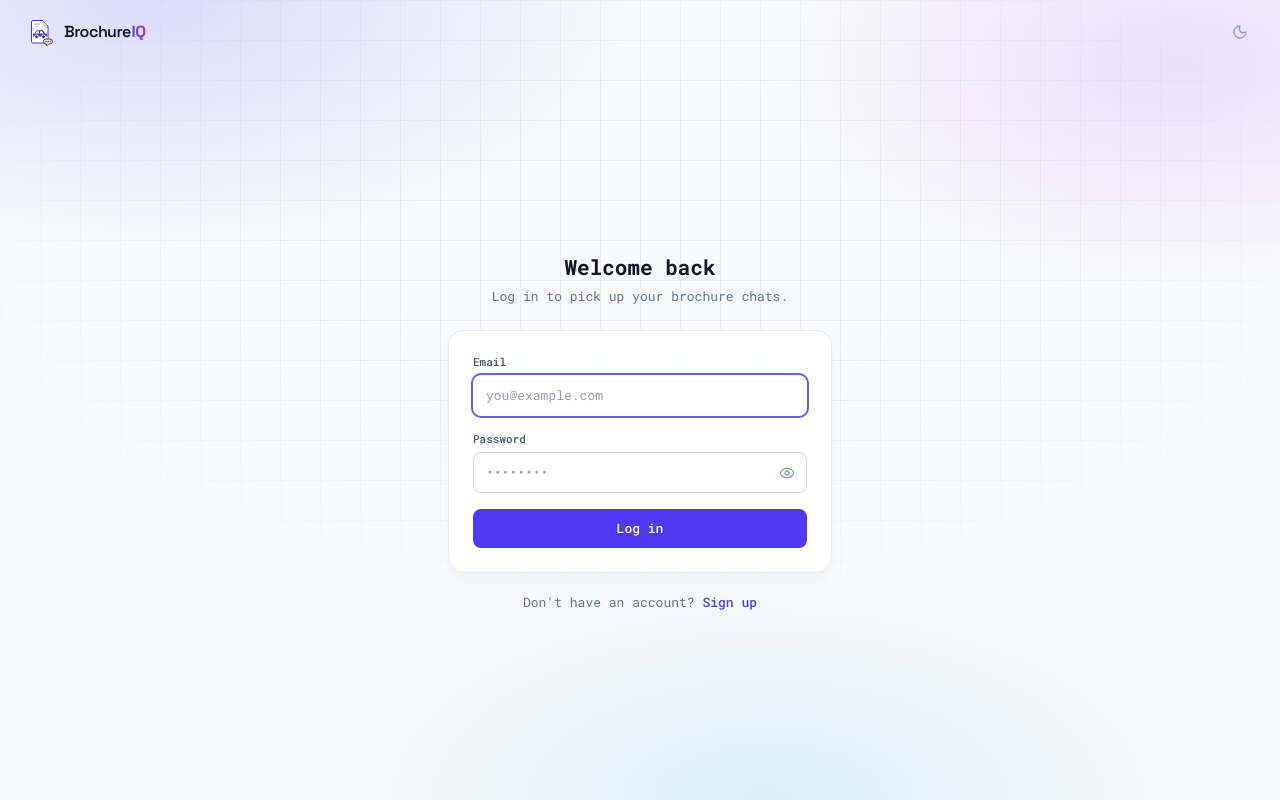
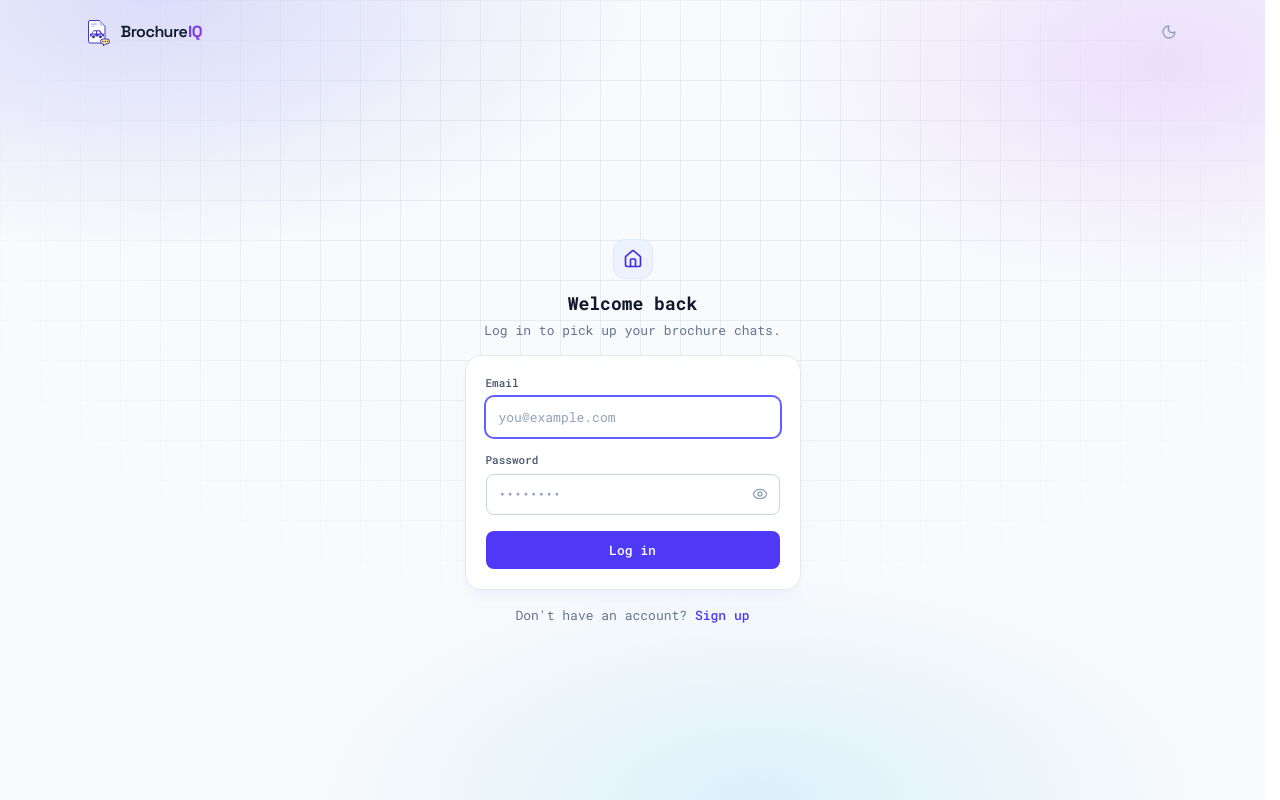
Before and after one commit to Rohan-Kegade/auto-brochure-rag, a React (Vite) app in the folder frontend/: page /login in a window 1280 px wide. Built offline with nearby package versions, Linux system fonts and the light colour scheme; no server answers.

Commit message:
feat(auth): add a home button and tighten the auth layout

```diff
--- a/frontend/src/components/auth/AuthLayout.jsx
+++ b/frontend/src/components/auth/AuthLayout.jsx
@@ -1,4 +1,5 @@
 import { Link } from "react-router-dom";
+import { House } from "lucide-react";
 import { Logo } from "../common/Logo";
 import { Wordmark } from "../common/Wordmark";
 import { PageBackdrop } from "../common/PageBackdrop";
@@ -11,24 +12,34 @@ export function AuthLayout({ title, subtitle, footer, children }) {
   return (
     <div className="relative isolate min-h-screen flex flex-col bg-slate-50 text-slate-800">
       <PageBackdrop />
-      <header className="h-16 px-4 sm:px-6 flex items-center justify-between">
-        <Link to="/" className="flex items-center gap-2 font-bold text-slate-900">
-          <Logo className="w-8 h-8" />
-          <Wordmark />
-        </Link>
-        <ThemeToggle theme={theme} onToggle={toggleTheme} />
+      <header>
+        <div className="max-w-6xl mx-auto h-16 px-4 sm:px-6 flex items-center justify-between gap-4">
+          <Link to="/" className="flex items-center gap-2 font-bold text-slate-900">
+            <Logo className="w-8 h-8" />
+            <Wordmark className="hidden min-[400px]:inline" />
+          </Link>
+          <ThemeToggle theme={theme} onToggle={toggleTheme} />
+        </div>
       </header>
 
       <main className="flex-1 flex px-4 py-10">
-        <div className="m-auto w-full max-w-sm animate-[popIn_0.2s_ease-out]">
-          <div className="text-center mb-6">
-            <h1 className="text-2xl font-bold text-slate-900">{title}</h1>
-            <p className="mt-1.5 text-sm text-slate-500">{subtitle}</p>
+        <div className="m-auto w-full max-w-[21rem] animate-[popIn_0.2s_ease-out]">
+          <div className="text-center mb-4">
+            <Link
+              to="/"
+              title="Back to home"
+              aria-label="Back to home"
+              className="inline-flex w-10 h-10 mb-3 items-center justify-center bg-indigo-50 text-indigo-700 border border-indigo-100 rounded-xl hover:bg-indigo-100 transition-colors focus:outline-none focus-visible:ring-2 focus-visible:ring-indigo-500"
+            >
+              <House className="w-5 h-5" />
+            </Link>
+            <h1 className="text-xl font-bold text-slate-900">{title}</h1>
+            <p className="mt-1 text-sm text-slate-500">{subtitle}</p>
           </div>
-          <div className="bg-white/90 backdrop-blur border border-slate-200 rounded-2xl shadow-lg shadow-indigo-500/5 p-6">
+          <div className="bg-white/90 backdrop-blur border border-slate-200 rounded-2xl shadow-lg shadow-indigo-500/5 p-5">
             {children}
           </div>
-          <p className="mt-5 text-center text-sm text-slate-500">{footer}</p>
+          <p className="mt-4 text-center text-sm text-slate-500">{footer}</p>
         </div>
       </main>
     </div>
--- a/frontend/src/index.css
+++ b/frontend/src/index.css
@@ -56,6 +56,12 @@
 }
 .dark .border-white {
   border-color: #fff;
+}
+
+/* Always reserve the scrollbar's space so centred layouts don't shift
+   between short pages (no scrollbar) and long ones. */
+html {
+  scrollbar-gutter: stable;
 }
 
 body {
```
